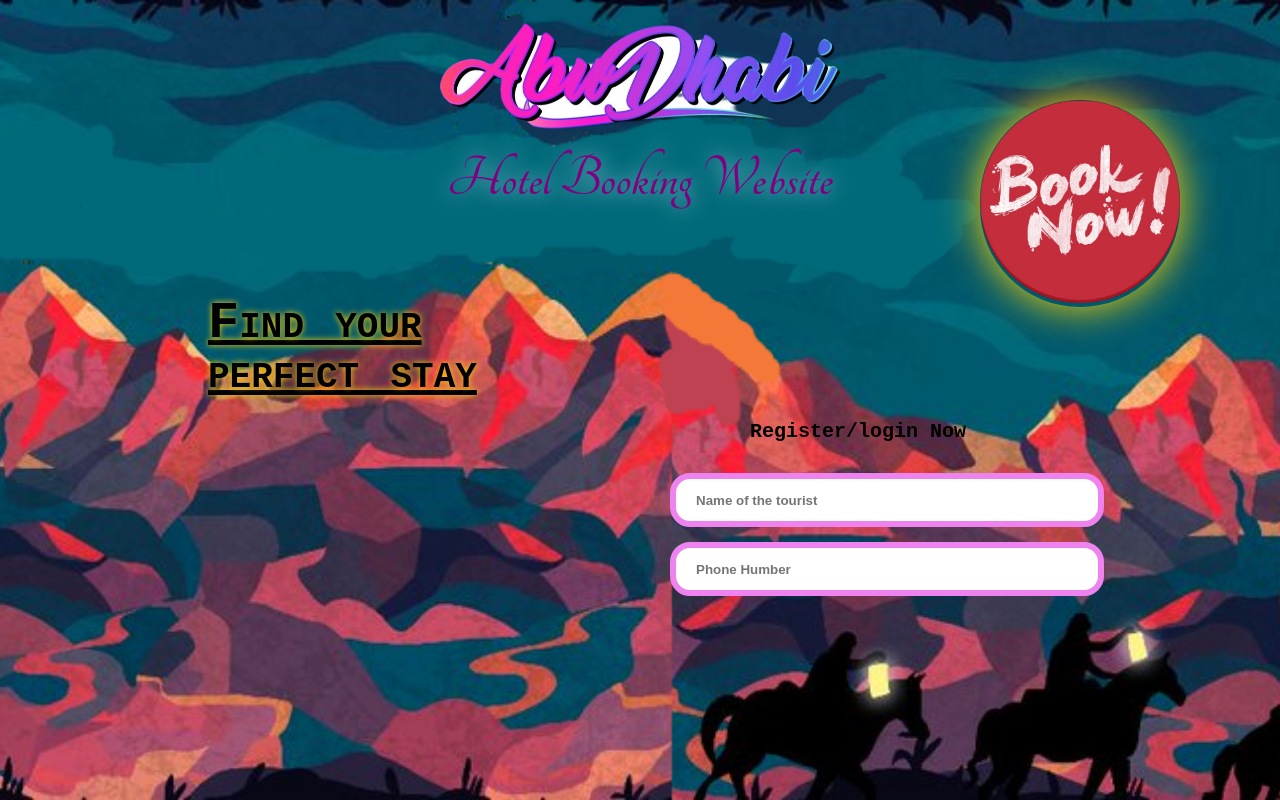
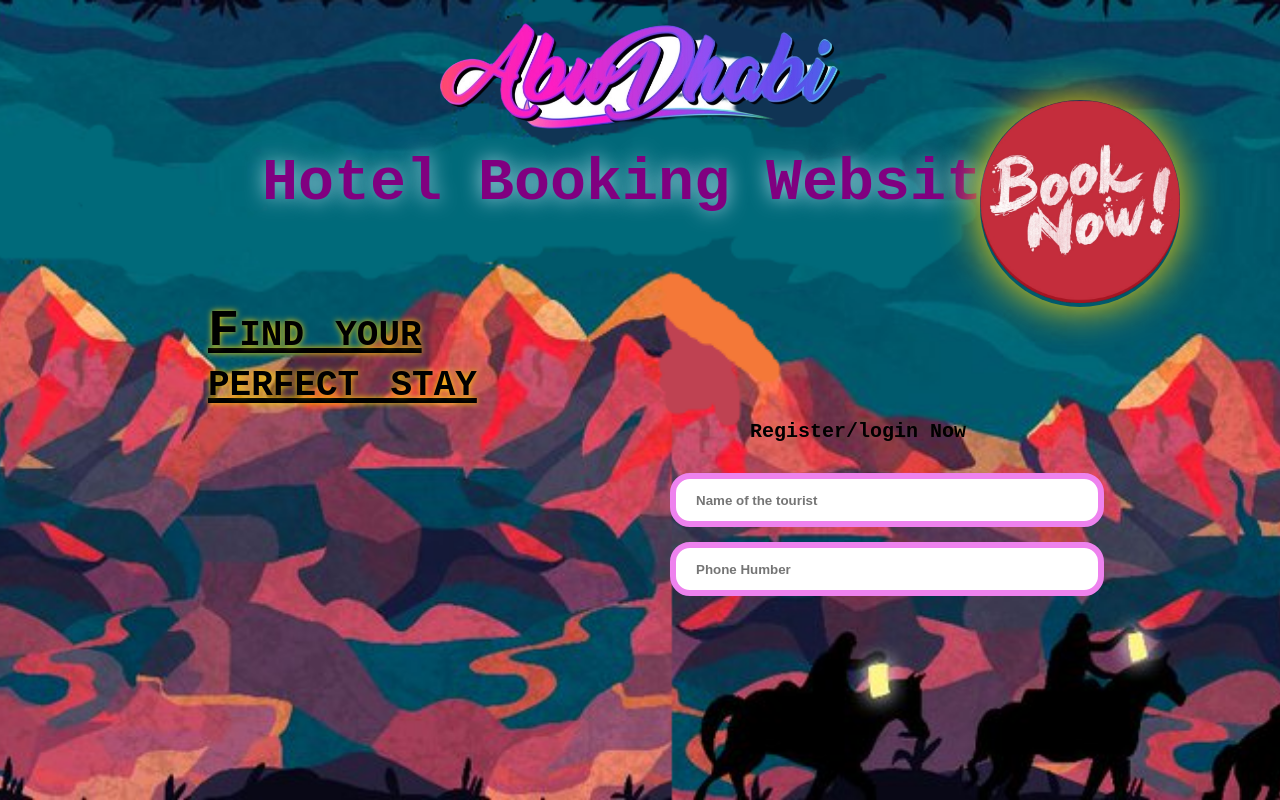
Before and after one commit to Abhi6473/Landing-page, a plain HTML site: page index.html in a window 1280 px wide. Drawn offline with Linux system fonts and the light colour scheme.

Commit message:
Update index.html

```diff
--- a/index.html
+++ b/index.html
@@ -93,7 +93,7 @@
                 font-weight:bolder;
                 text-shadow:0px 0px 20px lightblue ;
                 background:transparent;
-                font-family:tangerine,'Courier New', Courier, monospace;
+                font-family:'Courier New', Courier, monospace;
             }
             .number{
                 color:black;
```
